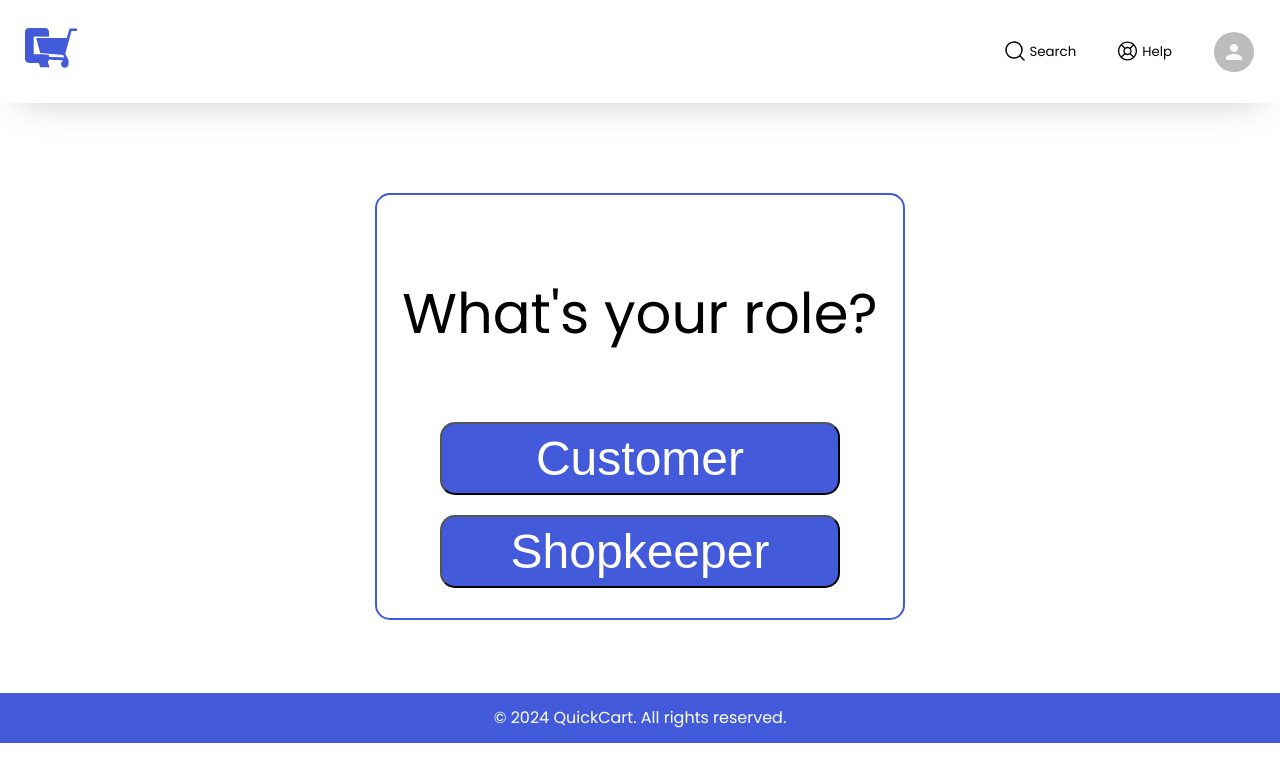
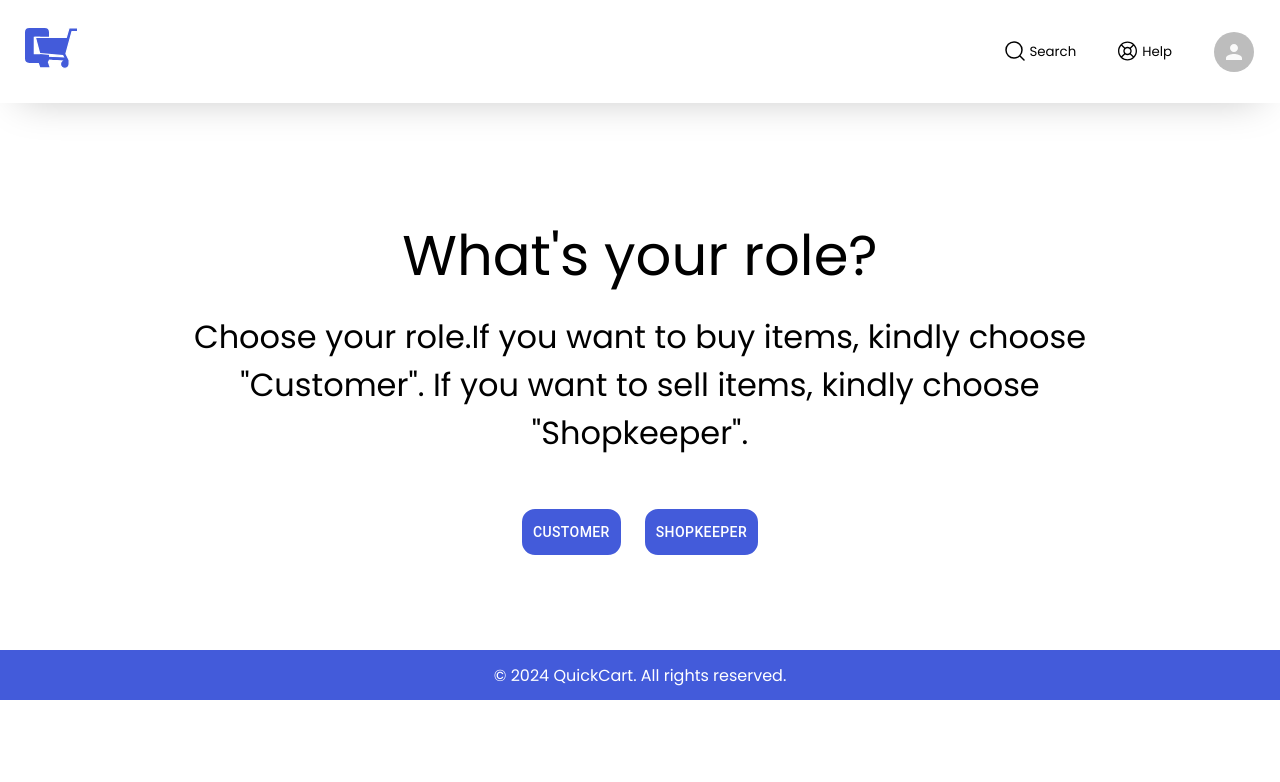
Before and after one commit to edwineas/QuickCart, a React (Create React App) app: page /user-select in a window 1280 px wide. Shown: the top 782 px of the page. Built offline with nearby package versions, Linux system fonts and the light colour scheme.

Commit message:
selector done

```diff
--- a/src/components/UserSelector/UserSelector.css
+++ b/src/components/UserSelector/UserSelector.css
@@ -3,8 +3,9 @@
     padding: 20px 25px 20px 25px;
     height: fit-content;
     background-color: white;
-    border: 2px solid #435BDA;
-    border-radius: 15px;
+    /* border: 2px solid #435BDA; */
+    /* border-radius: 15px;
+    box-shadow: 0px 0px 15px rgba(0, 0, 0, 0.1); */
     margin: auto;
     margin-top: 7%;
     font-size: 3.5rem;
@@ -16,6 +17,21 @@
     display: flex;
     align-items: center;
     justify-content: center;
+    margin-bottom: 15px;
+}
+
+.desc{
+    font-size: 2rem;
+    text-align: center;
+    margin-bottom: 50px;
+    display: flex;
+    align-items: center;
+    justify-content: center;
+}
+
+p {
+    margin: 0;
+    max-width: 74%;
 }
 
 .options{
--- a/src/components/UserSelector/UserSelector.jsx
+++ b/src/components/UserSelector/UserSelector.jsx
@@ -1,6 +1,8 @@
 import React, { useState } from 'react';
 import { useNavigate } from 'react-router-dom'; // Import useNavigate hook
 import './UserSelector.css';
+import ToggleButton from '@mui/material/ToggleButton';
+import ToggleButtonGroup from '@mui/material/ToggleButtonGroup';
 
 const UserSelector = () => {
   const [shopkeeper, setShopkeeper] = useState(true);
@@ -16,13 +18,41 @@ const UserSelector = () => {
     navigate('/registershopkeeper'); // Navigate to '/registershop' path
   };
 
+  const [alignment, setAlignment] = React.useState('web');
+  const handleChange = (event, newAlignment) => {
+    setAlignment(newAlignment);
+  };
+
   return (
     <div className='user-selector'>
       <div className='inner-box'>
         <div className='qn'> <p>What's your role?</p> </div>
+        <div className='desc'><p>Choose your role.If you want to buy items, kindly choose "Customer". If you want to sell items, kindly choose "Shopkeeper".</p></div>
         <div className='options'>
-          <button className='sButton' onClick={handleCustomerClick}>Customer</button>
-          <button className='sButton' onClick={handleShopkeeperClick}>Shopkeeper</button>
+        <ToggleButtonGroup
+          color="primary"
+          value={alignment}
+          exclusive
+          onChange={handleChange}
+          aria-label="Platform"
+        >
+          <ToggleButton
+            onClick={handleCustomerClick} style={{
+            backgroundColor: '#435BDA',
+            color: '#ffffff',
+            border: '2px solid white',
+            borderRadius: '15px',
+            marginRight: '10px'
+  }}>Customer</ToggleButton>
+          <ToggleButton
+            onClick={handleShopkeeperClick} style={{
+            backgroundColor: '#435BDA',
+            color: '#ffffff',
+            border: '2px solid white',
+            borderRadius: '15px',
+            marginLeft: '10px'
+  }}>Shopkeeper</ToggleButton>
+        </ToggleButtonGroup>
         </div>
       </div>
     </div>
```
